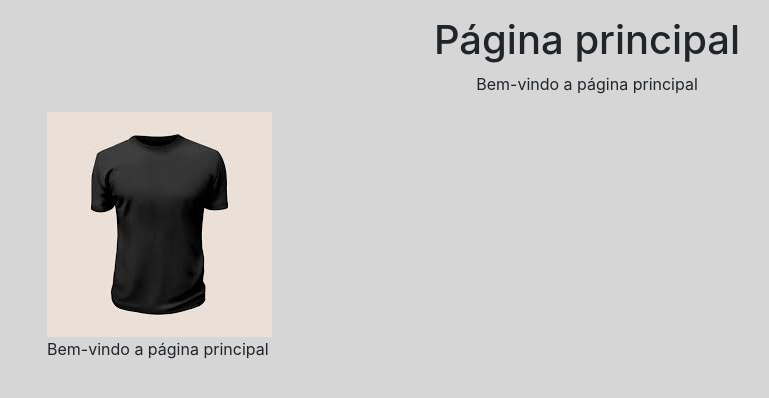
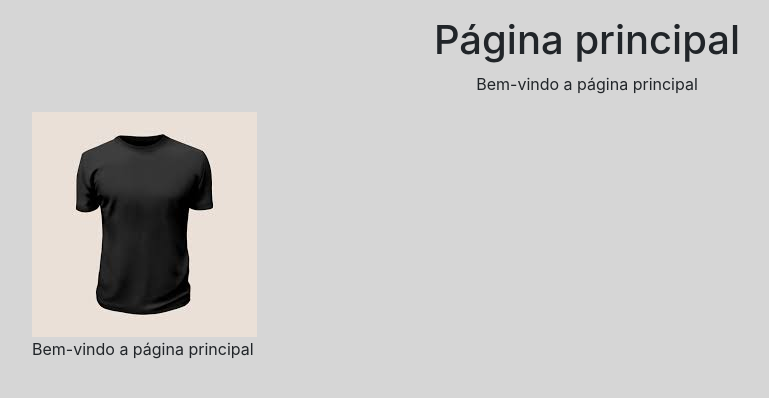
Before and after one commit to kauanvalongo/E-commerce, a Django app: page /home in a window 1280 px wide. Shown: the part 56-454 px from the top of the page, without its empty margins (53-822 px from the left). Run offline with Django 4.2, Linux system fonts and the light colour scheme; parts of the project's set-up code (start-up, migrations or seed data) failed here and were passed over; some libraries are stand-ins or nearby versions.

Commit message:
Deleting div container in templates/home.html , products/templates/products/detail.html, products/templates/products/list.html

```diff
--- a/products/templates/products/detail.html
+++ b/products/templates/products/detail.html
@@ -1,6 +1,6 @@
 {% extends "base.html" %}
 {% block content %}
-<div class='container'>
+
 <div class='row'>
     <div class='col'>
         <h1>{{ object.title }}</h1>
@@ -12,5 +12,5 @@
         {% endif %}
     </div>
 </div>
-</div>
+
 {% endblock content %}
--- a/products/templates/products/list.html
+++ b/products/templates/products/list.html
@@ -1,6 +1,6 @@
 {% extends "base.html" %}
 {% block content %}
-    <div class='container'>
+
 <div class='row'>
     {% for obj in object_list %}
         <div class='col'>
@@ -15,5 +15,5 @@
         {% endif%}
     {% endfor%}
 </div>
-    </div>
+
 {% endblock content %}
--- a/templates/home.html
+++ b/templates/home.html
@@ -14,7 +14,7 @@
         <h1>{{ title }}</h1>
         <p>{{ content }}</p>
     </div>
-    <div class='container'>
+
     <div class='row'>
         <div class='col'>
             <img src="{% static 'img/camiseta.jpg' %}" class='img-fluid' />
@@ -30,6 +30,6 @@
             </div>
         </div>
     {% endif %}
-    </div>
+
 
 {% endblock %}
```
Also changed, not shown: db.sqlite3. Lines whose indentation alone changed are shown as unchanged.
